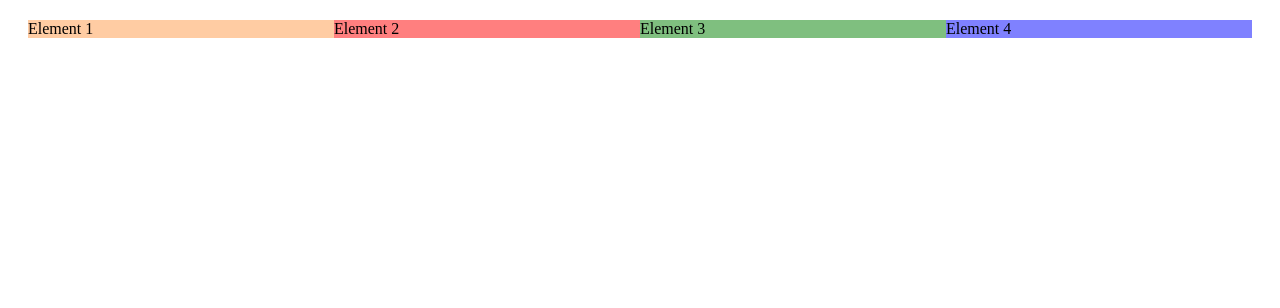
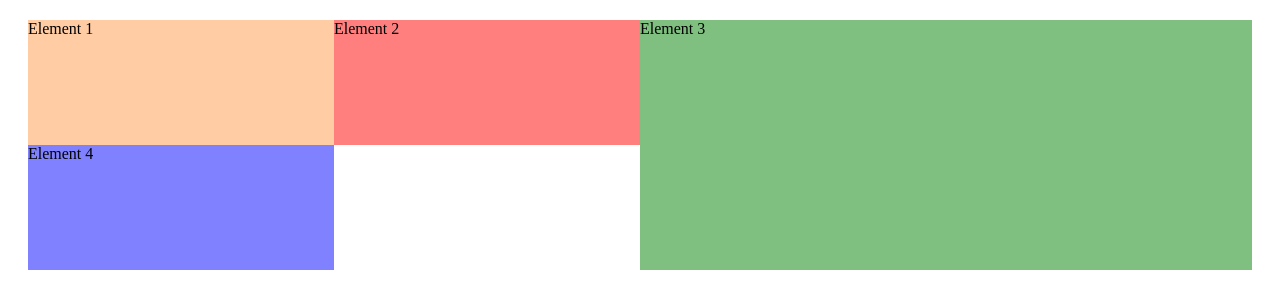
Before and after one commit to anandsimmy/grid-starter, a plain HTML site: page index.html in a window 1280 px wide. Drawn offline with Linux system fonts and the light colour scheme.

Commit message:
updated grid child elements

```diff
--- a/main.css
+++ b/main.css
@@ -1,5 +1,6 @@
 .container {
     margin: 20px;
+    height: 500px;
     display: grid;
     grid-template-columns: 1fr 1fr 1fr 1fr;
     grid-template-rows: 1fr 1fr 1fr 1fr;
@@ -15,6 +16,10 @@
 
 .el3 {
     background: rgba(0, 128, 0, 0.5);
+    grid-column-start: 3;
+    grid-column-end: 5;
+    grid-row-start: 1;
+    grid-row-end: 3;
 }
 
 .el4 {
```
